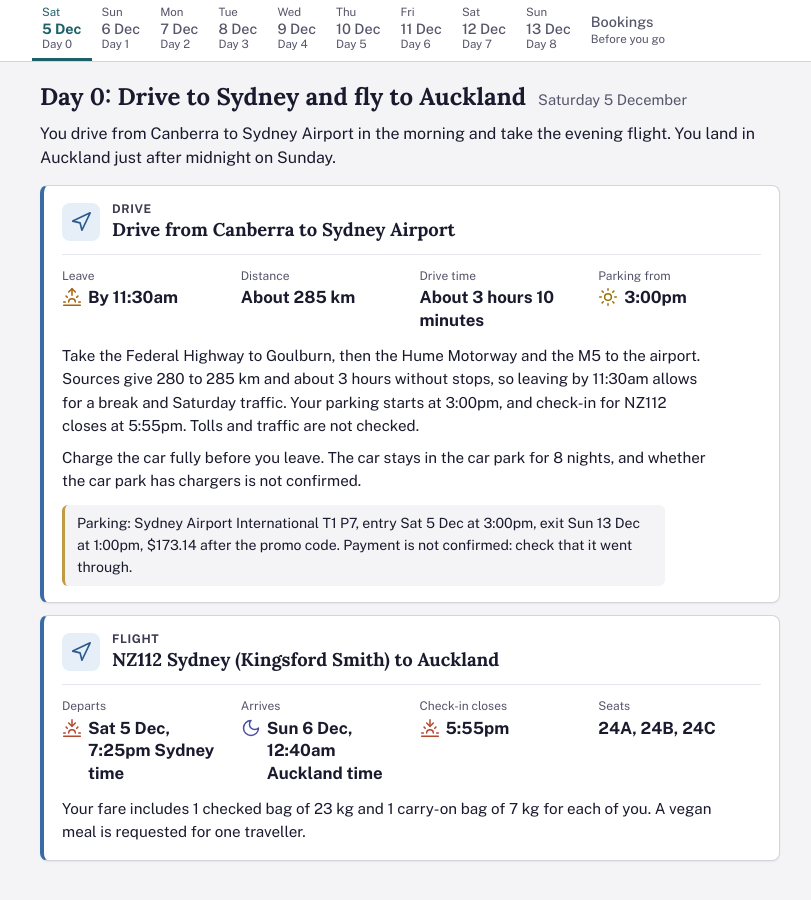
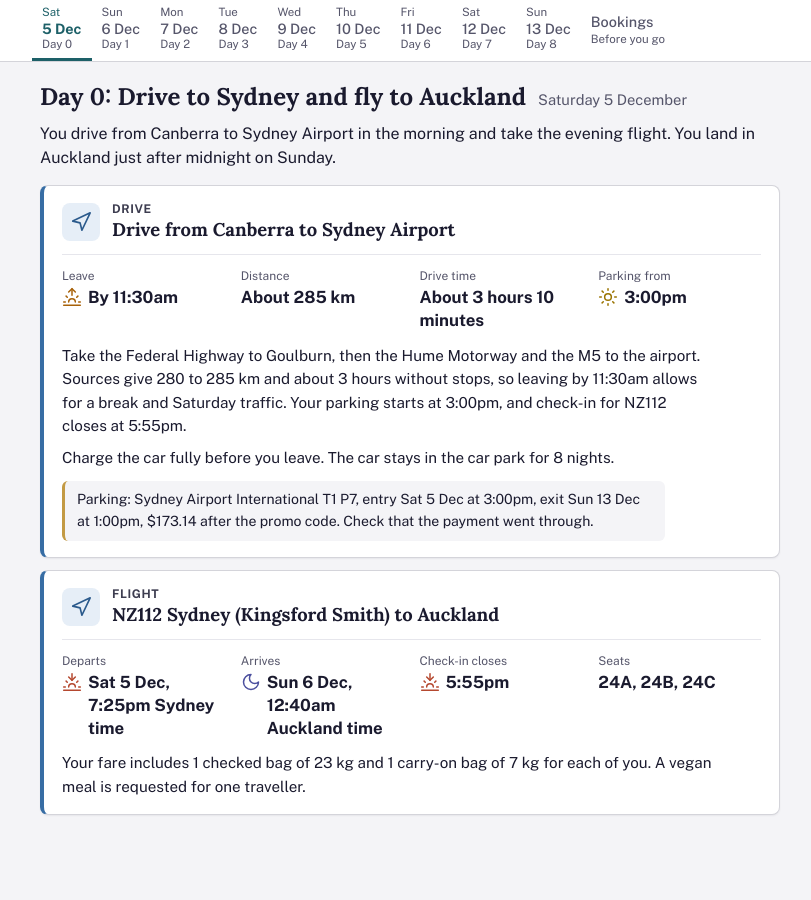
Before and after one commit to puneetsyaloutlook/nztrip, a plain HTML site: page index.html in a window 1280 px wide. Shown: the whole page, without its empty margins (230-1041 px from the left). After the commit the page ends 871 px from the top, so only its background shows below. Drawn offline with nearby package versions, Linux system fonts and the light colour scheme.

Commit message:
Remove placeholder notes and the Not confirmed list; add actions to Before you fly
Co-Authored-By: Claude Sonnet 5.5 <noreply@anthropic.com>
Claude-Session: https://claude.ai/code/session_01RMZQ7uiZERYw8EzYD18n6J

```diff
--- a/index.html
+++ b/index.html
@@ -164,9 +164,9 @@ var DAYS = [
     stops: [
       { type: "drive", title: "Drive from Canberra to Sydney Airport",
         stats: [["Leave", "By 11:30am"], ["Distance", "About 285 km"], ["Drive time", "About 3 hours 10 minutes"], ["Parking from", "3:00pm"]],
-        text: ["Take the Federal Highway to Goulburn, then the Hume Motorway and the M5 to the airport. Sources give 280 to 285 km and about 3 hours without stops, so leaving by 11:30am allows for a break and Saturday traffic. Your parking starts at 3:00pm, and check-in for NZ112 closes at 5:55pm. Tolls and traffic are not checked.",
-               "Charge the car fully before you leave. The car stays in the car park for 8 nights, and whether the car park has chargers is not confirmed."],
-        book: "Parking: Sydney Airport International T1 P7, entry Sat 5 Dec at 3:00pm, exit Sun 13 Dec at 1:00pm, $173.14 after the promo code. Payment is not confirmed: check that it went through." },
+        text: ["Take the Federal Highway to Goulburn, then the Hume Motorway and the M5 to the airport. Sources give 280 to 285 km and about 3 hours without stops, so leaving by 11:30am allows for a break and Saturday traffic. Your parking starts at 3:00pm, and check-in for NZ112 closes at 5:55pm.",
+               "Charge the car fully before you leave. The car stays in the car park for 8 nights."],
+        book: "Parking: Sydney Airport International T1 P7, entry Sat 5 Dec at 3:00pm, exit Sun 13 Dec at 1:00pm, $173.14 after the promo code. Check that the payment went through." },
       { type: "flight", title: "NZ112 Sydney (Kingsford Smith) to Auckland",
         stats: [["Departs", "Sat 5 Dec, 7:25pm Sydney time"], ["Arrives", "Sun 6 Dec, 12:40am Auckland time"], ["Check-in closes", "5:55pm"], ["Seats", "24A, 24B, 24C"]],
         text: ["Your fare includes 1 checked bag of 23 kg and 1 carry-on bag of 7 kg for each of you. A vegan meal is requested for one traveller."] }
@@ -180,7 +180,7 @@ var DAYS = [
       { type: "transfer", title: "Connection at Auckland Airport",
         stats: [["Window", "12:40am to 6:30am"], ["Gap", "5 hours 50 minutes"], ["NZ611 check-in closes", "6:00am"]],
         text: ["Collect your bags, clear customs and biosecurity, then go to the Air New Zealand domestic transfer desk on the ground floor of the international terminal. If it is closed, walk the 950 m covered walkway to the domestic terminal, which takes 10 to 15 minutes. The free bus runs only from 5am.",
-               "Overnight opening times for the transfer desk and the domestic check-in are not confirmed. Ask Air New Zealand before you fly.",
+               "Ask Air New Zealand before you fly when the transfer desk and the domestic check-in open overnight.",
                "Australian passport holders need no visa and no NZeTA. Each of you completes a free New Zealand Traveller Declaration before you reach passport control, and you declare used hiking boots and other outdoor gear."] },
       { type: "flight", title: "NZ611 Auckland to Queenstown",
         stats: [["Departs", "6:30am"], ["Arrives", "8:25am"], ["Seats", "25A, 25B, 25C"]],
@@ -192,14 +192,14 @@ var DAYS = [
         book: "Booked and prepaid, NZ$725.79. Reference 07616239AU1." },
       { type: "meal", title: "Sit-down breakfast in Frankton",
         stats: [["Time", "Approx 9:30am"], ["Where", "Frankton"], ["Getting there", "Drive, a few minutes from the airport"]],
-        text: ["Three options near the airport: Eatery by Frank's at the Ramada (opens 7:00am daily), Cafe Society (a separate vegan menu, but reviews disagree and the kitchen closes early) and Odelay (opens 7:30am, but locals call it always busy). None of them is confirmed as quiet. Check the Sunday hours and the vegan menu before you go."] },
+        text: ["Three options near the airport: Eatery by Frank's at the Ramada (opens 7:00am daily), Cafe Society (a separate vegan menu, but reviews disagree and the kitchen closes early) and Odelay (opens 7:30am, but locals call it always busy). Check the Sunday hours and the vegan menu before you go."] },
       { type: "stay", title: "Novotel Queenstown Lakeside",
         stats: [["Check-in", "3:00pm"], ["Check-out", "11:00am, Mon 7 Dec"], ["Where", "Corner of Earl St and Marine Parade"]],
         text: ["Drive from Frankton into town and nap as soon as the room is ready. Ask the hotel for early check-in, or to keep your bags until the room is ready. Do this before you fly, because early check-in is not guaranteed."],
         book: "Booked: Standard Room with Two Double Beds, Saver Rate (non-refundable), with parking added. AUD 413.53 (NZD 501.75)." },
       { type: "sight", title: "Kiwi Birdlife Park (optional)",
         stats: [["Time", "Late afternoon, only if you feel like it"], ["How long", "1 to 2 hours"], ["Where", "10 minute walk from the town centre"]],
-        text: ["A bird park where you can see kiwi and other native birds. Skip it if you need the sleep, and see it on Saturday instead. Opening hours and prices are not checked."] },
+        text: ["A bird park where you can see kiwi and other native birds. Skip it if you need the sleep, and see it on Saturday instead."] },
       { type: "meal", title: "Early dinner and bed",
         stats: [["Time", "From about 6:00pm"], ["Where", "Close to the Novotel"]],
         text: ["Keep dinner close to the room."] }
@@ -214,8 +214,8 @@ var DAYS = [
         stats: [["Leave", "About 8:15am"], ["Duration", "About 2 hours"], ["Distance", "170 km"]],
         text: ["The route follows Lake Wakatipu and then crosses rural Southland. The time includes rest stops but not sightseeing."] },
       { type: "sight", title: "Te Anau Bird Sanctuary",
-        stats: [["Time", "Approx 10:30am"], ["How long", "Short, not checked"], ["Where", "Te Anau, by car or a walk along the lake shore"]],
-        text: ["A short, flat visit to see native birds. A takahē feeding is listed at 10:30am. The time and the entry fee are not confirmed. Check both on the sanctuary's page before you go."] },
+        stats: [["Time", "Approx 10:30am"], ["Where", "Te Anau, by car or a walk along the lake shore"]],
+        text: ["A short, flat visit to see native birds. A takahē feeding is listed at 10:30am. Check the time and the entry fee on the sanctuary's page before you go."] },
       { type: "meal", title: "Lunch in Te Anau",
         stats: [["Time", "From about 12:00pm"], ["Where", "Te Anau"]],
         text: ["If the villa is not ready, leave your bags at reception while you have lunch."] },
@@ -235,7 +235,7 @@ var DAYS = [
         text: ["The drive takes about 2 hours without stops. Allow about 3 hours with viewpoints and short walks beside the road, plus about 30 minutes to park. Check in for the cruise at least 20 minutes before departure, so book a cruise that leaves from about 10:30am.",
                "Your villa rate includes breakfast, served from 6:30am on weekdays, so eat quickly or take something with you."] },
       { type: "cruise", title: "Milford Sound cruise",
-        stats: [["Departs", "From about 10:30am, set when you book"], ["Length", "Not checked"], ["Price", "Not checked"]],
+        stats: [["Departs", "From about 10:30am, set when you book"], ["Length", "About 2 hours"], ["Price", "NZ$155 to NZ$175 per person, from listings"]],
         text: [],
         book: "Book first, online, with free cancellation, because a closed road moves the cruise to Wednesday." },
       { type: "drive", title: "Milford Sound to Te Anau",
@@ -251,7 +251,7 @@ var DAYS = [
       { type: "cruise", title: "Doubtful Sound day cruise",
         stats: [["Departs", "Set when you book"], ["Length", "About 9 hours"], ["Where", "RealNZ visitor centre, Lakefront Drive, Te Anau"], ["Price", "From NZ$345 per person, a reseller listing"]],
         text: ["The trip crosses Lake Manapouri by boat, then goes by coach over Wilmot Pass to the sound. There is no road to the sound. The cruise on the sound lasts 3 hours, and you may see dolphins, fur seals and crested penguins. One reviewer calls it not quite as dramatic as Milford Sound but a lot quieter.",
-               "The official price, December departures and availability are not checked. Snacks and drinks are on sale on board, and you can skip the drinks."],
+               "Snacks and drinks are on sale on board, and you can skip the drinks."],
         book: "Book soon, online, the version that leaves from the RealNZ visitor centre in Te Anau, with a coach to Manapouri." }
     ]
   },
@@ -267,9 +267,8 @@ var DAYS = [
         stats: [["Time", "Before the tour"], ["Where", "Te Anau"]],
         text: ["Eat before the glowworm tour, not after it."] },
       { type: "cruise", title: "Te Anau Glowworm Caves",
-        stats: [["Departs", "7:00pm listed, not confirmed"], ["Length", "Not checked"], ["Where", "Across Lake Te Anau"]],
-        text: ["A boat ride across the lake and a guided walk into the caves. The listing gives no Māori history. Friday starts with a 2 hour drive, so this is the last late evening.",
-               "The December times are not confirmed."],
+        stats: [["Departs", "7:00pm, listed"], ["Where", "Across Lake Te Anau"]],
+        text: ["A boat ride across the lake and a guided walk into the caves. The listing gives no Māori history. Friday starts with a 2 hour drive, so this is the last late evening."],
         book: "Book soon, online, so you have a set time." }
     ]
   },
@@ -284,14 +283,14 @@ var DAYS = [
       { type: "stay", title: "Novotel Queenstown Lakeside",
         stats: [["Check-in", "3:00pm"], ["Check-out", "11:00am, Sat 12 Dec"], ["Where", "Corner of Earl St and Marine Parade"]],
         text: ["Ask the hotel to hold your bags until check-in, or to check you in early. Check whether parking was added for this night."],
-        book: "Booked: Standard Room with Two Double Beds, Saver Rate (non-refundable). AUD 406.36 before any extras. The confirmation number is not recorded." },
+        book: "Booked: Standard Room with Two Double Beds, Saver Rate (non-refundable). AUD 406.36 before any extras." },
       { type: "cruise", title: "TSS Earnslaw steamship on Lake Wakatipu",
         stats: [["Departs", "Afternoon, set when you book"], ["Length", "90 minutes"], ["Where", "Steamer Wharf, a walk from town"], ["Price", "NZ$129 adult, a November listing"]],
-        text: ["A coal-fired steamship launched in 1912, with views of Cecil Peak, Walter Peak and The Remarkables. You can visit the engine room. Passengers do not get off at Walter Peak on the standard cruise. The ship has steps. The December price and sailing times are not confirmed."],
+        text: ["A coal-fired steamship launched in 1912, with views of Cecil Peak, Walter Peak and The Remarkables. You can visit the engine room. Passengers do not get off at Walter Peak on the standard cruise. The ship has steps."],
         book: "Book early, online. Check in at least 20 minutes before sailing." },
       { type: "sight", title: "Māori culture experience (evening option)",
-        stats: [["Time", "Friday evening, or Saturday morning"], ["How long", "Not checked"], ["Where", "Not chosen yet"]],
-        text: ["No Māori experience is chosen yet. Two alcohol-free options appeared in search listings, and their dates and prices are not checked: a Māori cultural cruise on Lake Wakatipu aboard the Ngaroto, and Ahi Kā Haka and Hāngī, a haka performance with a meal listed at 5pm and 7pm. The Wana Haka tour is removed because it includes wine tastings. The 5pm session is possible on Friday. A Saturday evening session would clash with your flight."] }
+        stats: [["Time", "Friday evening, or Saturday morning"]],
+        text: ["Choose one. Two alcohol-free options appeared in search listings: a Māori cultural cruise on Lake Wakatipu aboard the Ngaroto, and Ahi Kā Haka and Hāngī, a haka performance with a meal listed at 5pm and 7pm. The Wana Haka tour is removed because it includes wine tastings. The 5pm session is possible on Friday. A Saturday evening session would clash with your flight."] }
     ]
   },
   {
@@ -304,16 +303,16 @@ var DAYS = [
         text: ["A flat walk on the peninsula beside Lake Wakatipu. Ask the Novotel to keep your bags, and collect them on your way to the airport. You can visit Kiwi Birdlife Park here too if you skipped it on Sunday."] },
       { type: "sight", title: "Arrowtown Chinese Settlement",
         stats: [["Time", "Approx 1:00pm"], ["How long", "About 1 hour, plus time in the town"], ["Where", "Arrowtown, 20 to 30 minutes by car"]],
-        text: ["Restored huts from the gold-rush era. Opening hours are not checked."] },
+        text: ["Restored huts from the gold-rush era."] },
       { type: "drive", title: "Arrowtown to Queenstown Airport",
         stats: [["Leave", "By 4:00pm"], ["Car return", "By 5:30pm"], ["On the way", "Bags from the hotel, then fuel"]],
-        text: ["Return the Budget car by 5:30pm, the time on your booking. Budget's fuel policy is not recorded, so check it before you return the car."] },
+        text: ["Return the Budget car by 5:30pm, the time on your booking. Check Budget's fuel policy before you return the car."] },
       { type: "flight", title: "NZ628 Queenstown to Auckland",
         stats: [["Departs", "8:30pm"], ["Arrives", "10:20pm"], ["Seats", "34A, 34B, 34C"]],
         text: ["Check-in and bag drop close at 8:00pm, 30 minutes before departure."] },
       { type: "stay", title: "Hotel near Auckland Airport",
         stats: [["Window", "10:20pm to 9:00am"], ["Gap", "10 hours 40 minutes"], ["Hotel", "Not booked"]],
-        text: ["Ask Air New Zealand whether your bags are checked through to Sydney. If not, you collect them in Auckland and take them to the hotel. Hotels, prices and shuttle times are not checked."],
+        text: ["Ask Air New Zealand whether your bags are checked through to Sydney. If not, you collect them in Auckland and take them to the hotel."],
         book: "Not booked yet. Book a room near the airport. It is the one item with no booking." }
     ]
   },
@@ -323,12 +322,12 @@ var DAYS = [
     facts: [["Flight time", "3 hours 35 minutes"], ["Bags", "3 x 23 kg each"], ["Check-in closes", "7:30am"], ["Drive home", "About 3 hours 10 minutes"]],
     stops: [
       { type: "flight", title: "NZ103 Auckland to Sydney (Kingsford Smith)",
-        stats: [["Departs", "9:00am Auckland time"], ["Arrives", "10:35am Sydney time"], ["Seats", "Not shown on your booking"]],
+        stats: [["Departs", "9:00am Auckland time"], ["Arrives", "10:35am Sydney time"]],
         text: ["Check-in and bag drop close at 7:30am, 90 minutes before departure. Your e-ticket does not show seat numbers for this flight, so check them in the Air New Zealand app."] },
       { type: "drive", title: "Drive from Sydney Airport to Canberra",
         stats: [["Leave by", "1:00pm"], ["Distance", "About 285 km"], ["Drive time", "About 3 hours 10 minutes"], ["Home", "About 4:15pm"]],
         text: ["NZ103 lands at 10:35am. Collect your bags, clear customs and go to car park P7, then leave before the 1:00pm parking exit time. Take the M5 and the Hume Motorway south, then the Federal Highway at Goulburn. The home time assumes no stops.",
-               "Check whether the battery covers 285 km with three people and bags. If not, plan a charge on the way. Goulburn is about two thirds of the way from Sydney, Chargers on the route are not checked."] }
+               "Check whether the battery covers 285 km with three people and bags. If not, plan a charge on the way. Goulburn is about two thirds of the way from Sydney."] }
     ]
   },
   {
@@ -339,11 +338,11 @@ var DAYS = [
 
 var BOOKINGS = '' +
 '<div class="box"><h3>Booked</h3><ul>' +
-'<li><b>Hire car:</b> Budget at Queenstown Airport, pick-up Sunday 6 December at 9:00am and return Saturday 12 December at 5:30pm. Intermediate SUV (Mitsubishi Outlander or similar), unlimited kilometres, prepaid NZ$725.79. Reference 07616239AU1. Only you are listed as a driver. You declined the excess reduction and the zero excess option, so you pay for damage up to the excess. The excess amount is not recorded. Cancelling at least 24 hours before pick-up costs up to NZ$86.25, and within 24 hours up to NZ$172.50. A no-show forfeits the whole amount, and an early return gets no refund.</li>' +
+'<li><b>Hire car:</b> Budget at Queenstown Airport, pick-up Sunday 6 December at 9:00am and return Saturday 12 December at 5:30pm. Intermediate SUV (Mitsubishi Outlander or similar), unlimited kilometres, prepaid NZ$725.79. Reference 07616239AU1. Only you are listed as a driver. You declined the excess reduction and the zero excess option, so you pay for damage up to the excess. Cancelling at least 24 hours before pick-up costs up to NZ$86.25, and within 24 hours up to NZ$172.50. A no-show forfeits the whole amount, and an early return gets no refund.</li>' +
 '<li><b>Queenstown, Sunday 6 December:</b> Novotel Queenstown Lakeside, one night, Standard Room with Two Double Beds, Saver Rate (non-refundable, paid online). AUD 413.53 at checkout, including AUD 49.45 for parking (NZD 501.75). Check-in 3:00pm, check-out 11:00am.</li>' +
-'<li><b>Sydney Airport parking:</b> International T1 P7, entry Saturday 5 December at 3:00pm, exit Sunday 13 December at 1:00pm, $173.14 after the promo code. The payment confirmation is not recorded.</li>' +
+'<li><b>Sydney Airport parking:</b> International T1 P7, entry Saturday 5 December at 3:00pm, exit Sunday 13 December at 1:00pm, $173.14 after the promo code.</li>' +
 '<li><b>Te Anau, Monday 7 to Friday 11 December:</b> Distinction Te Anau Hotel and Villas, Deluxe Two Bedroom Villa, four nights with breakfast, on the 3 Nights B&amp;B Save 20% deal (non-refundable). NZ$2,342.40. Booking ID DIS-468195. Check-in from 2:00pm, check-out before 10:00am. You asked for the king and two singles bedding, which is not guaranteed.</li>' +
-'<li><b>Queenstown, Friday 11 December:</b> Novotel Queenstown Lakeside, one night, Standard Room with Two Double Beds, Saver Rate (non-refundable). AUD 406.36 before any extras. The Novotel confirmation numbers are not recorded.</li>' +
+'<li><b>Queenstown, Friday 11 December:</b> Novotel Queenstown Lakeside, one night, Standard Room with Two Double Beds, Saver Rate (non-refundable). AUD 406.36 before any extras.</li>' +
 '</ul></div>' +
 '<div class="box"><h3>Book these next, in this order</h3><ol>' +
 '<li>The Milford Sound cruise for Tuesday 8 December, with free cancellation, so a closed road costs you nothing.</li>' +
@@ -354,7 +353,11 @@ var BOOKINGS = '' +
 '<li>Australian passport holders need no visa and no NZeTA. Check each passport&#39;s expiry date against your travel dates and the airline&#39;s conditions.</li>' +
 '<li>Each of you completes a free New Zealand Traveller Declaration before you reach passport control. Do it before you board.</li>' +
 '<li>Online check-in opens 24 hours before each flight, in the Air New Zealand app. Your e-ticket (booking reference FWF6FH) is the document for check-in, customs and security.</li>' +
+'<li>Check Budget&#39;s fuel policy before you return the car.</li>' +
+'<li>Check whether the Novotel booking for Friday 11 December includes parking.</li>' +
+'<li>Ask Air New Zealand whether your bags are checked through to Queenstown on Sunday morning and to Sydney on Sunday 13 December. Auckland Airport says you must collect them after an international arrival in any case.</li>' +
 '<li>Declare used hiking boots and other outdoor gear. Clean them before you pack them.</li>' +
+'<li>Check biosecurity.govt.nz for the cleaning standard for used hiking gear.</li>' +
 '<li>Ask the Novotel for early check-in on Sunday 6 December, and to hold your bags on Friday 11 and Saturday 12 December.</li>' +
 '<li>Find the excess amount in Budget&#39;s rental terms, and check whether your travel insurance or credit card covers it.</li>' +
 '<li>Bring the driving licence and the credit card used for the car booking. The name on both must match the booking.</li>' +
@@ -365,19 +368,6 @@ var BOOKINGS = '' +
 '</ul></div>' +
 '<div class="box warn"><h3>If the Milford Road is closed on Tuesday</h3>' +
 '<p>Move the Milford cruise to Wednesday 9 December and the Doubtful Sound cruise to Thursday 10 December, and drop the glowworm caves. You do not need to change your accommodation, because all four Te Anau nights are already booked. If Doubtful Sound is cancelled instead, move it to Thursday.</p></div>' +
-'<div class="box"><h3>Not confirmed</h3><ul>' +
-'<li>Which Māori experience to book. None is chosen, and the two listings above are not checked. No other Māori experience was found on this route, and Ko Tāne is in Christchurch.</li>' +
-'<li>Opening hours, sailing times and prices for Kiwi Birdlife Park, the TSS Earnslaw, Te Anau Bird Sanctuary (including the takahē feeding time), the Glowworm Caves (including the 7:00pm departure), the Doubtful Sound cruise and the Arrowtown Chinese Settlement.</li>' +
-'<li>Sunday hours and vegan options at the Frankton breakfast places, and whether any of them is quiet.</li>' +
-'<li>Whether the Novotel and the Te Anau villa can check you in early or keep your bags, and whether the villa has any view. Its page does not describe one.</li>' +
-'<li>The Novotel confirmation numbers, whether the Friday night includes parking, and the bedding setup the villa gives you.</li>' +
-'<li>The excess amount and the fuel policy for the Budget car.</li>' +
-'<li>Overnight opening times for the Air New Zealand transfer desk and the domestic check-in in Auckland.</li>' +
-'<li>Whether your bags are checked through to Queenstown on Sunday morning and to Sydney on Sunday 13 December. Auckland Airport says you must collect them after an international arrival in any case.</li>' +
-'<li>The rule that used hiking boots must be declared comes from a travel blog. Check biosecurity.govt.nz for the cleaning standard.</li>' +
-'<li>Aoraki/Mount Cook is not in this plan. The sources disagreed on whether the Hooker Valley Track is partly closed, and the drive is long, so check DOC if you want to add it.</li>' +
-'<li>Hotel names, prices and shuttle times near Auckland Airport, and the price of every item above.</li>' +
-'</ul></div>' +
 '<div class="footer"><h3>Sources</h3><p>Booking details come from the Budget confirmation and the Distinction and Novotel booking screens you sent.</p><p style="margin-top:8px">Pages opened:</p><ul>' +
 '<li><a href="https://www.distinctionhotelsteanau.co.nz/teanau-hotel-accommodation/deluxe-two-bedroom-villa">Deluxe Two Bedroom Villa (Distinction Te Anau)</a></li>' +
 '<li><a href="https://www.fiordland.org.nz/plan/getting-to-fiordland/">Getting to Fiordland</a></li>' +
```
